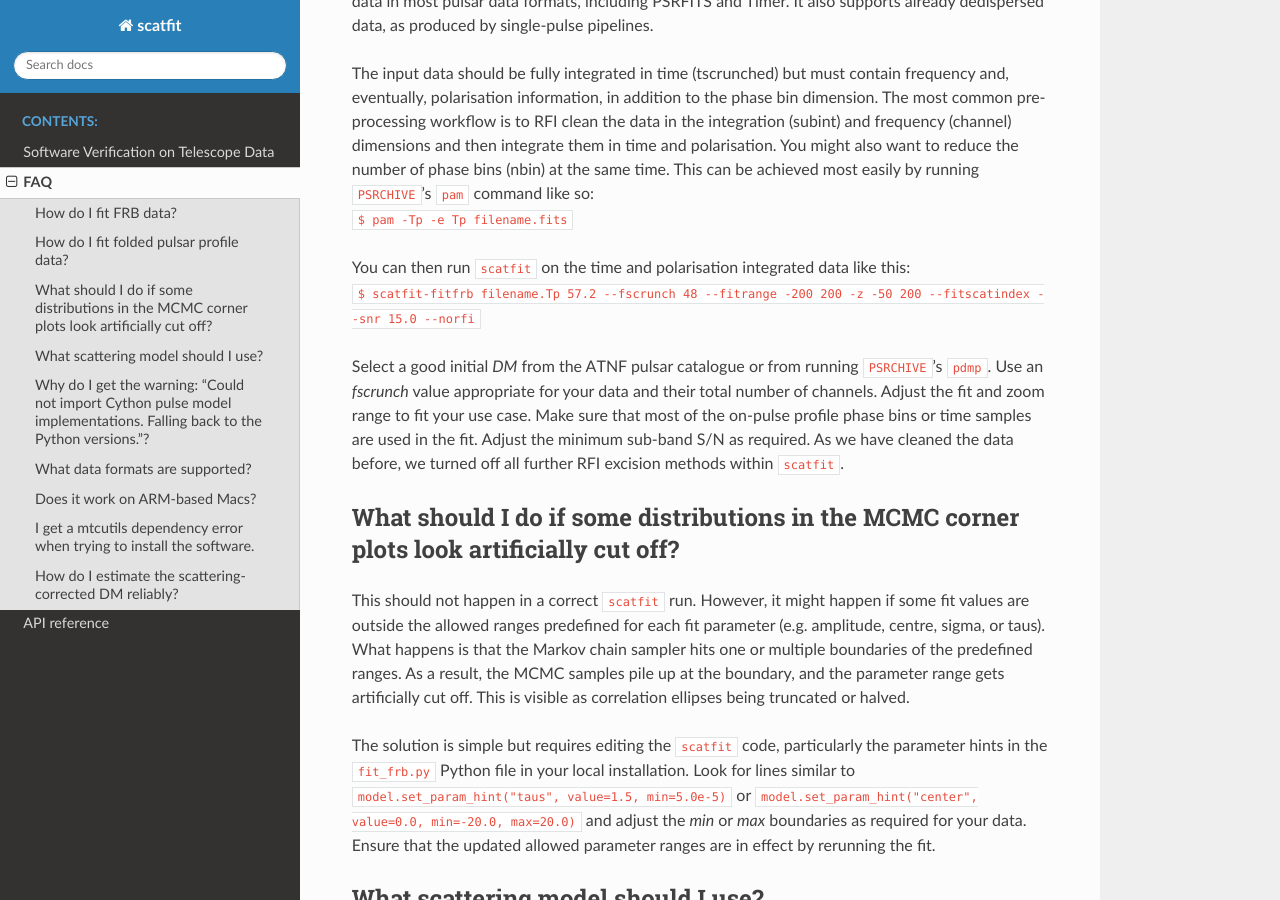
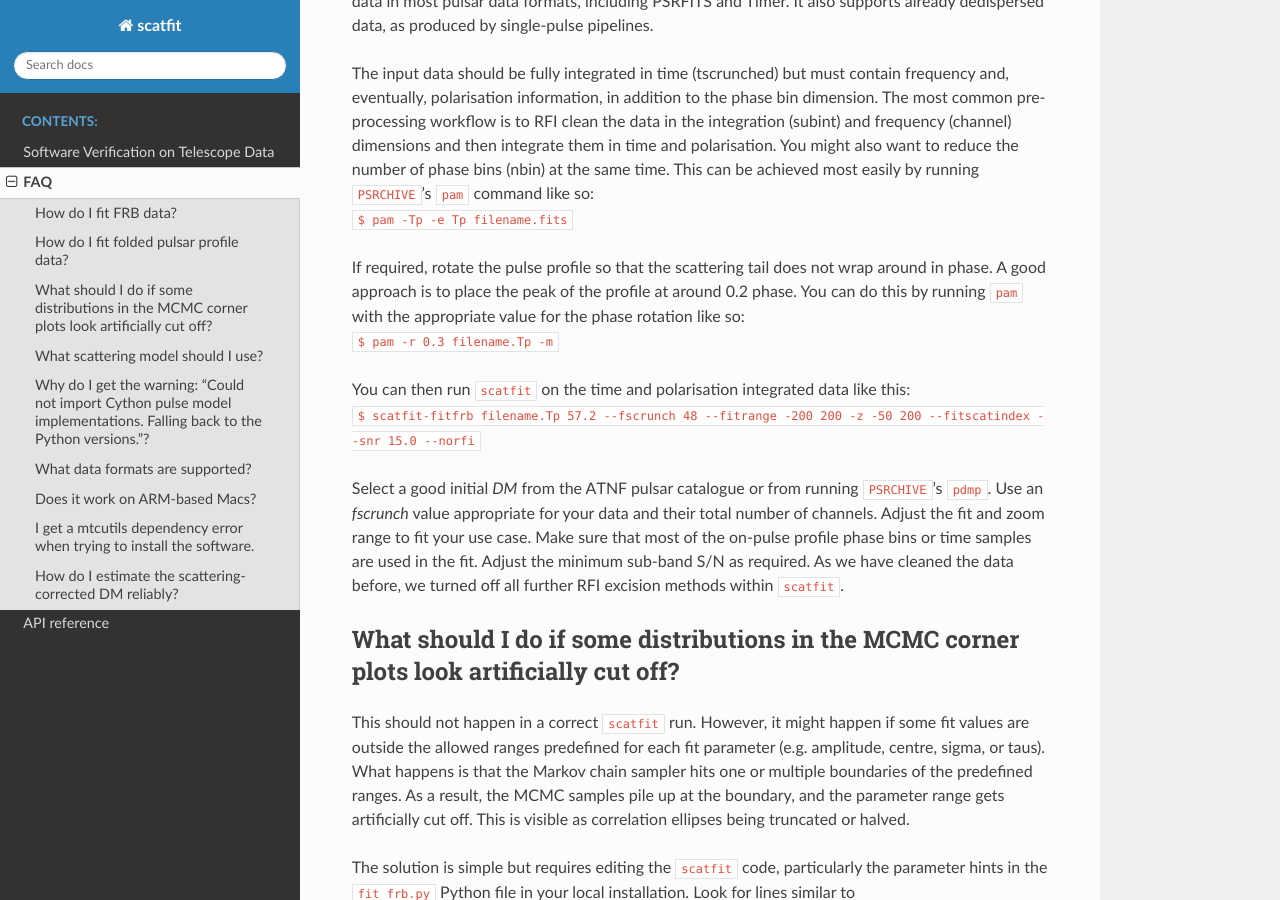
Before and after one commit to fjankowsk/scatfit, a Sphinx documentation site: the page built from docs/FAQ.md, in a window 1280 px wide and 900 px high, scrolled down 651 px. Built offline with Sphinx 7.4.7 and the Read the Docs theme 3.1.0, drawn with Linux system fonts in a browser that asks for light colours.

Commit message:
Describe how to rotate the pulse profile in phase.

```diff
--- a/docs/FAQ.md
+++ b/docs/FAQ.md
@@ -13,6 +13,9 @@ Tweak the sub-band *S/N* threshold as required for your data. If `scatfit` does
 
 The input data should be fully integrated in time (tscrunched) but must contain frequency and, eventually, polarisation information, in addition to the phase bin dimension. The most common pre-processing workflow is to RFI clean the data in the integration (subint) and frequency (channel) dimensions and then integrate them in time and polarisation. You might also want to reduce the number of phase bins (nbin) at the same time. This can be achieved most easily by running `PSRCHIVE`'s `pam` command like so:
 `$ pam -Tp -e Tp filename.fits`
+
+If required, rotate the pulse profile so that the scattering tail does not wrap around in phase. A good approach is to place the peak of the profile at around 0.2 phase. You can do this by running `pam` with the appropriate value for the phase rotation like so:
+`$ pam -r 0.3 filename.Tp -m`
 
 You can then run `scatfit` on the time and polarisation integrated data like this:
 `$ scatfit-fitfrb filename.Tp 57.2 --fscrunch 48 --fitrange -200 200 -z -50 200 --fitscatindex --snr 15.0 --norfi`
```
